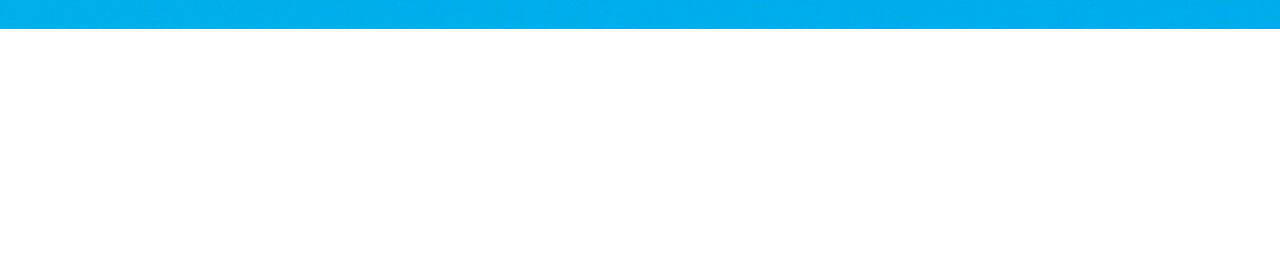
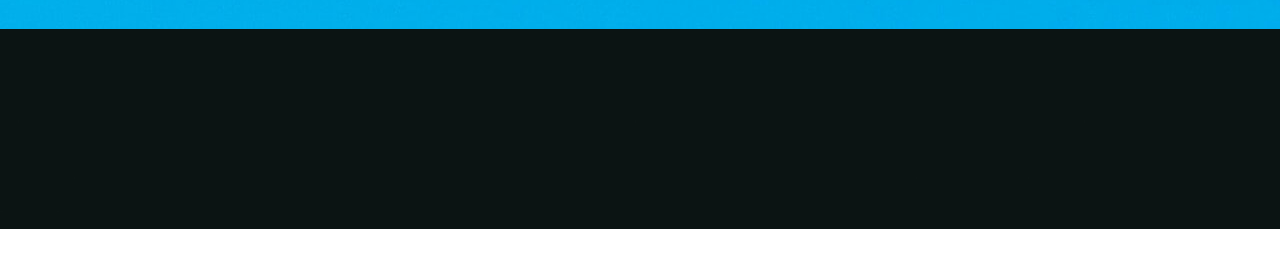
Before and after one commit to DerrickOdhiambo/Community-Outreach, a plain HTML site: page index.html in a window 1280 px wide. Shown: the part 171-438 px from the top of the page. Drawn offline with Linux system fonts and the light colour scheme.

Commit message:
set the background image to size:cover

```diff
--- a/css/styles.css
+++ b/css/styles.css
@@ -8,4 +8,6 @@
 }
 .footer2 {
     background: url(./assets/background2.jpg);
+    height: 200px;
+    background-size: cover;
 }
```
